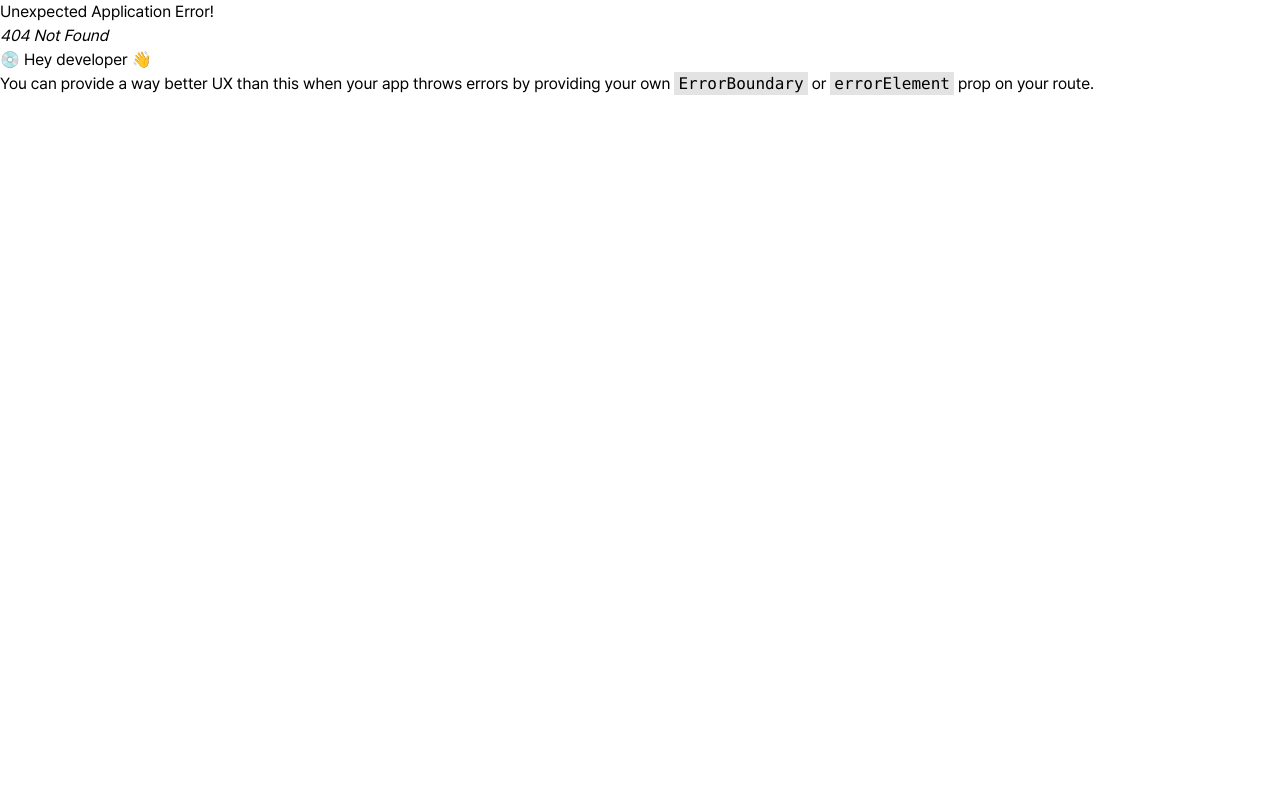
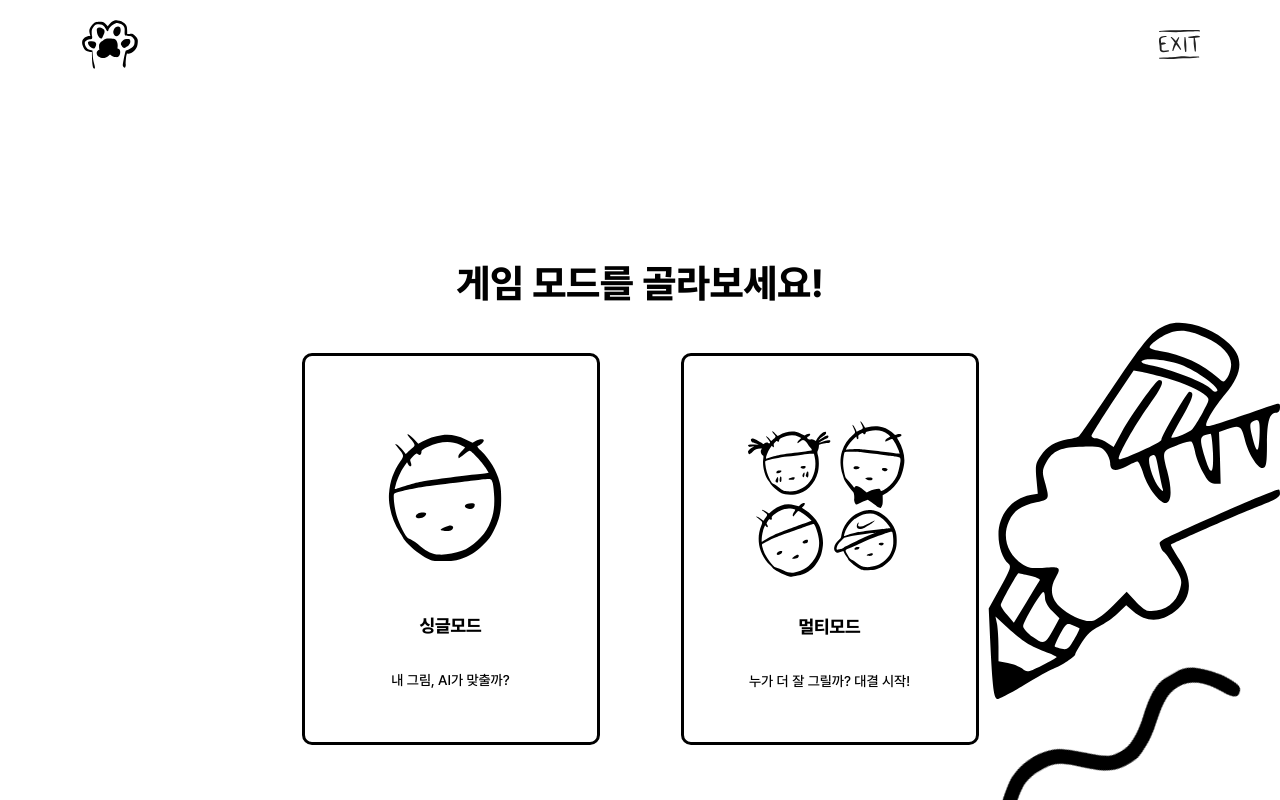
Before and after one commit to devcourse-catspaw/catspaw, a React (Vite) app: page /game-select in a window 1280 px wide. Before the commit this address had no page. Built offline with nearby package versions, Linux system fonts and the light colour scheme.

Commit message:
🎨 Design: GameModeSelect 초기 페이지 퍼블리싱

```diff
--- a/src/components/common/NavWithExit.tsx
+++ b/src/components/common/NavWithExit.tsx
@@ -13,7 +13,7 @@ export default function NavWithExit() {
           className="w-15"
           onClick={() => navigate("/")}
         />
-        <img src={exit} alt="나가기 버튼" onClick={() => navigate("/")} />
+        <img src={exit} alt="나가기 버튼" onClick={() => navigate(-1)} />
       </nav>
     </>
   );
--- /dev/null
+++ b/src/components/game/game_mode/CardBack.tsx
@@ -0,0 +1,25 @@
+type CardBackProps = {
+  title: string;
+  features: string[];
+};
+
+const CARD_BASE_STYLE =
+  "absolute inset-0 flex flex-col px-16 py-[62px] gap-[30px] border-[3px] rounded-[10px] shadow-[0px_6.59px_0px_#000000] backface-hidden";
+
+export default function CardBack({ title, features }: CardBackProps) {
+  return (
+    <div className={`${CARD_BASE_STYLE} bg-blue-50 rotate-y-180`}>
+      <div className="flex-1 flex flex-col justify-center items-center gap-4">
+        <h2 className="text-xl font-bold text-center text-blue-600">{title}</h2>
+        <ul className="text-sm space-y-2 text-center">
+          {features.map((feature, index) => (
+            <li key={index}>• {feature}</li>
+          ))}
+        </ul>
+      </div>
+      <button className="mt-auto py-2 px-4 bg-blue-500 text-white rounded-md font-medium hover:bg-blue-600 transition-colors">
+        시작하기
+      </button>
+    </div>
+  );
+}
--- /dev/null
+++ b/src/components/game/game_mode/GameModeSelectCard.tsx
@@ -0,0 +1,27 @@
+import manyKisu from "../../../assets/images/kisu_many.svg";
+import justKisu from "../../../assets/images/kisu_.svg";
+
+type GameModeSelectCardProp = {
+  mode: string;
+};
+export default function GameModeSelectCard({ mode }: GameModeSelectCardProp) {
+  return (
+    <div
+      className="flex flex-col w-[298px] h-[392px] px-16 py-[62px] gap-[30px] border-[3px] rounded-[10px] shadow-[0px_6.59px0px
+#000000]"
+    >
+      <img
+        src={mode === "single" ? justKisu : manyKisu}
+        alt="싱글모드 아이콘"
+      />
+      <h1 className="text-lg font-extrabold text-center">
+        {mode === "single" ? "싱글모드" : "멀티모드"}
+      </h1>
+      <p className="text-sm font-medium text-center">
+        {mode === "single"
+          ? "내 그림, AI가 맞출까?"
+          : "누가 더 잘 그릴까? 대결 시작!"}
+      </p>
+    </div>
+  );
+}
--- a/src/pages/game/GameModeSelect.tsx
+++ b/src/pages/game/GameModeSelect.tsx
@@ -1,11 +1,25 @@
 import NavWithExit from "../../components/common/NavWithExit";
-import GameModeSelectCard from "../../components/game/GameModeSelectCard";
+import GameModeSelectCard from "../../components/game/game_mode/GameModeSelectCard";
+import pawPencil from "../../assets/images/paw_pencil_big.svg";
+import doodle from "../../assets/images/doodle_loading.svg";
 
 export default function GameModeSelect() {
   return (
     <div className="w-full min-h-screen flex flex-col items-center px-20 pt-[14px]">
       <NavWithExit />
-      <GameModeSelectCard />
+      <div className="flex flex-col justify-center items-center mt-[180px] gap-10">
+        <p className="font-extrabold text-[39px]">게임 모드를 골라보세요!</p>
+        <div className="flex gap-[81px]">
+          <GameModeSelectCard mode="single" />
+          <GameModeSelectCard mode="multi" />
+        </div>
+      </div>
+      <img
+        src={pawPencil}
+        alt="paw pencil 이미지"
+        className="fixed bottom-25 right-0"
+      />
+      <img src={doodle} alt="그림 이미지" className="fixed bottom-[-60px] right-[26px] rotate-150" />
     </div>
   );
 }
--- a/src/routes/index.tsx
+++ b/src/routes/index.tsx
@@ -1,11 +1,16 @@
 import { createBrowserRouter, RouterProvider } from "react-router";
 import Home from "../pages/Home";
+import GameModeSelect from "../pages/game/GameModeSelect";
 
 const router = createBrowserRouter([
   {
     path: "/",
     element: <Home />,
     hydrateFallbackElement: <h1>Loading ...</h1>,
+  },
+  {
+    path: "/game-select",
+    element: <GameModeSelect />,
   },
 ]);
 export default function Router() {
```
Also changed, not shown: src/components/game/GameModeSelectCard.tsx (deleted, +0 -7 lines), src/assets/images/kisu_many.svg (added), src/assets/images/paw_pencil_big.svg (added).
